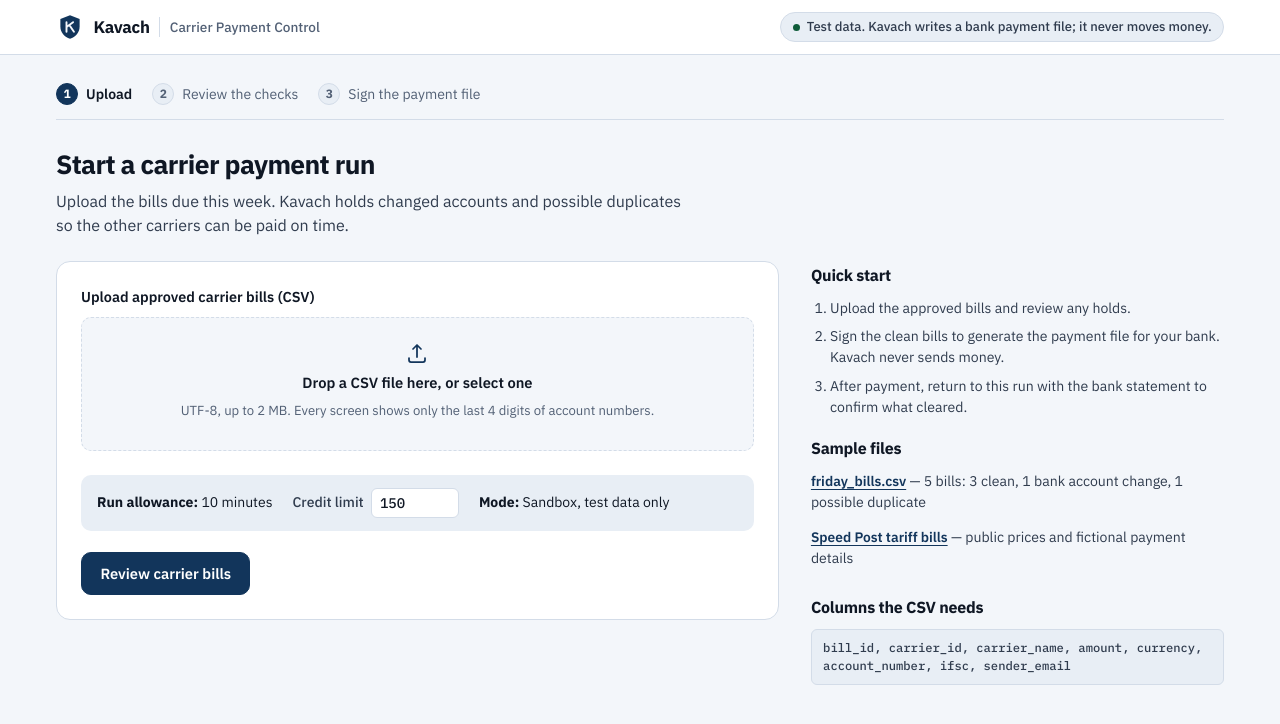
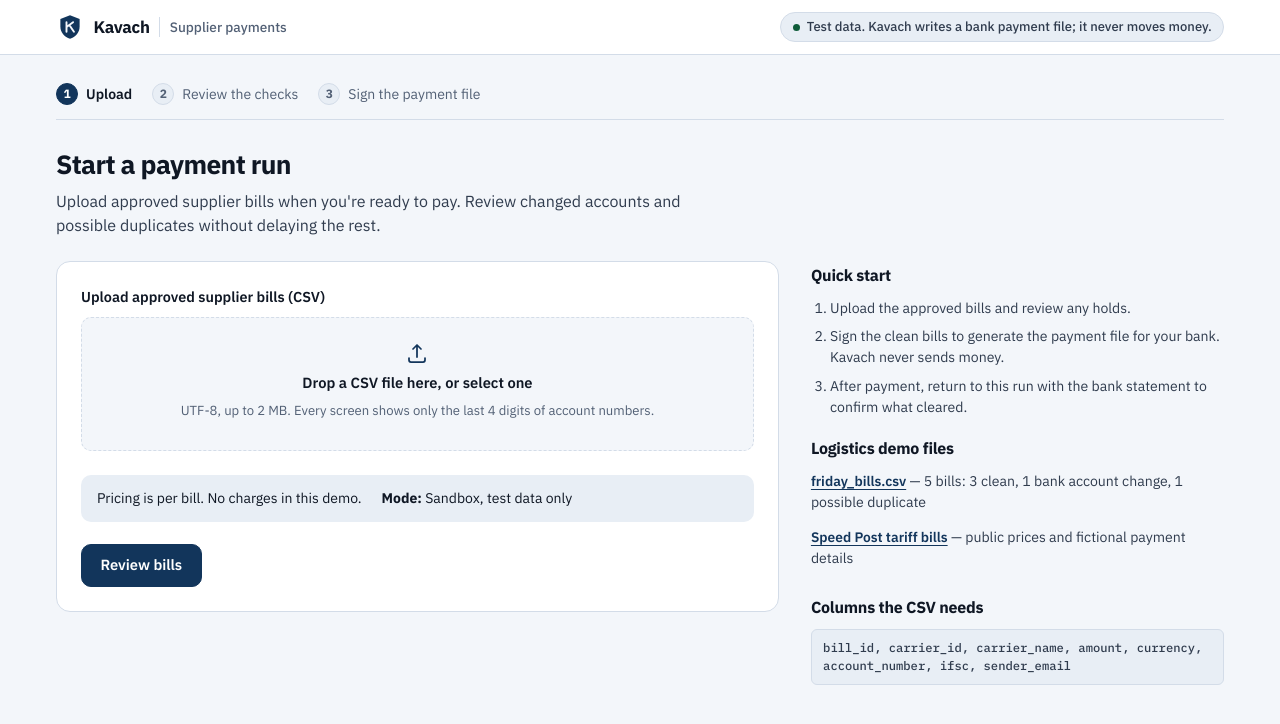
Before and after one commit to ecstaticifrit/CC-DoM, a FastAPI app: page / in a window 1280 px wide. Shown: the top 724 px of the page. Run offline with FastAPI, Linux system fonts and the light colour scheme.

Commit message:
Keep supplier receipts focused on payment outcomes

```diff
--- a/kavach/app.py
+++ b/kavach/app.py
@@ -84,7 +84,7 @@ def create_app(db_path: Path, sources=None, today: date | None = None) -> FastAP
             return templates.TemplateResponse(request, "start.html", ctx(error=str(err)), status_code=400)
         input_hash = hashlib.sha256(data).hexdigest()
         try:
-            cap = float(run_credits) if run_credits.strip() else float(live_config["limits"]["run_credits"])
+            cap = min(float(live_config["limits"]["run_credits"]), float(run_credits)) if run_credits.strip() else float(live_config["limits"]["run_credits"])
         except ValueError:
             cap = float(live_config["limits"]["run_credits"])
         budgeted = BudgetedSources(sources, max_credits=max(0.0, cap), max_seconds=float(live_config["limits"]["run_seconds"]))
@@ -142,18 +142,10 @@ def create_app(db_path: Path, sources=None, today: date | None = None) -> FastAP
         paid = [r for r in signed if r["payout"]["status"] == "paid"]
         returned = [r for r in signed if r["payout"]["status"] == "returned"]
         refs = [r["payout"]["reference_id"] for r in signed]
-        credits = sum(c["cost_credits"] for c in run["calls"])
-        inr = round(credits * config["costs"]["usd_per_credit"] * config["costs"]["inr_per_usd"], 2)
-        offer = config.get("offer", {"fee_inr": 2000, "bills_included": 100, "exceptions_included": 5})
         count = lambda *names: sum(1 for r in rows if r["outcome"] in names)
         recon = run.get("reconciliation")
-        rate = config["costs"]
-        allowance = {**config["limits"]}
-        if run.get("allowance_credits") is not None:
-            allowance["run_credits"] = run["allowance_credits"]
         return {
             "run_id": run["run_id"], "mode": run["mode"], "sandbox": config["sandbox_label"],
-            "allowance": allowance,
             "counts": {k: sum(1 for r in rows if r["outcome"] == k) for k in LABELS if any(r["outcome"] == k for r in rows)},
             "ready_total": total([r for r in rows if r["outcome"] == "ready"]),
             "held_total": total(held), "held": len(held),
@@ -172,20 +164,9 @@ def create_app(db_path: Path, sources=None, today: date | None = None) -> FastAP
                 "with_owner": sum(1 for r in held if (r.get("decision") or {}).get("owner") and (r.get("decision") or {}).get("next_step")),
                 "bank_refs": len(refs), "distinct_bank_refs": len(set(refs)), "bills_signed": len(signed),
                 "double_debits": sum(1 for o in (recon or {}).get("open", []) if "double payment" in o["reason"]),
-                "kavach_cost_inr": inr, "fee_inr": offer["fee_inr"], "bills_included": offer["bills_included"],
-                "exceptions_included": offer["exceptions_included"],
                 "live_checks": [{"adapter": c["adapter"], "status": c["status"]} for c in run["calls"] if c["status"] == "ok"],
             },
             "posted": sum(1 for r in rows if r["outcome"] == "posted"),
-            "cost": {
-                "external_calls": len(run["calls"]), "crustdata_credits": round(credits, 2),
-                "usd": round(credits * rate["usd_per_credit"], 2),
-                "inr": inr,
-                "conversion": f"$1 = Rs {rate['inr_per_usd']} ({rate['rate_date']}); 1 credit = ${rate['usd_per_credit']}",
-                "model_spend": "None. No LLM is used: inputs are structured and rules decide.",
-                "sponsored": "Crustdata credits are hackathon-sponsored; costs shown at list price.",
-                "calls": run["calls"],
-            },
             "personal_data": {
                 "categories": ["carrier bank account numbers", "carrier names", "sender email addresses"] if run["mode"] == "pay_bills"
                               else ["bank statement descriptors", "vendor legal names"],
@@ -359,7 +340,8 @@ def create_app(db_path: Path, sources=None, today: date | None = None) -> FastAP
             "payment_files": run["files"],
             "rows": [{
                 "row_number": r["row_number"], "item_ref": r["item_ref"], "outcome": r["outcome"], "missing": r["missing"],
-                "display": r["display"], "decision": r["decision"], "evidence": r["evidence"], "posting": r["posting"],
+                "display": r["display"], "decision": r["decision"],
+                "evidence": [{k: v for k, v in ev.items() if k != "cost_credits"} for ev in r["evidence"]], "posting": r["posting"],
                 "payout": {k: r["payout"].get(k) for k in ("status", "reference_id", "file_id", "reconciled", "returned")} if r["payout"] else None,
                 "beneficiary_change": run["changes"].get(r["row_number"]),
             } for r in run["rows"]],
--- a/kavach/config.toml
+++ b/kavach/config.toml
@@ -12,8 +12,3 @@ rate_date = "third-party quote, Oct 2026; update on the day"
 
 [privacy]
 retention_days = 30
-
-[offer]
-fee_inr = 2000
-bills_included = 100
-exceptions_included = 5
--- a/kavach/templates/base.html
+++ b/kavach/templates/base.html
@@ -3,7 +3,7 @@
 <head>
   <meta charset="utf-8">
   <meta name="viewport" content="width=device-width, initial-scale=1">
-  <title>{% block title %}Kavach · Carrier payment run{% endblock %}</title>
+  <title>{% block title %}Kavach · Supplier payments{% endblock %}</title>
   <link rel="icon" type="image/svg+xml" href="/static/favicon.svg">
   <link rel="preconnect" href="https://fonts.googleapis.com">
   <link rel="preconnect" href="https://fonts.gstatic.com" crossorigin>
@@ -19,7 +19,7 @@
           <path d="M12 10.5V21.5M12 16L19.5 10.5M15.2 13.7L20.5 21.5" stroke="#F3F6FA" stroke-width="2.2" stroke-linecap="round" stroke-linejoin="round"/>
         </svg>
         <span class="brand-name">Kavach</span>
-        <span class="brand-sub">Carrier Payment Control</span>
+        <span class="brand-sub">Supplier payments</span>
       </a>
       <span class="sandbox-pill"><span class="sandbox-dot" aria-hidden="true"></span>{{ config.sandbox_label }}</span>
     </div>
--- a/kavach/templates/start.html
+++ b/kavach/templates/start.html
@@ -6,8 +6,8 @@
   <li><span class="step-num">3</span>Sign the payment file</li>
 </ol>
 
-<h1>Start a carrier payment run</h1>
-<p class="lead">Upload the bills due this week. Kavach holds changed accounts and possible duplicates so the other carriers can be paid on time.</p>
+<h1>Start a payment run</h1>
+<p class="lead">Upload approved supplier bills when you're ready to pay. Review changed accounts and possible duplicates without delaying the rest.</p>
 
 {% if error %}
 <div class="banner banner-err" role="alert">
@@ -19,7 +19,7 @@
 <div class="start-grid">
   <form class="start-form" method="post" action="/runs" enctype="multipart/form-data">
     <div class="field-group">
-      <span class="field-label">Upload approved carrier bills (CSV)</span>
+      <span class="field-label">Upload approved supplier bills (CSV)</span>
       <label class="dropzone">
         <svg width="24" height="24" viewBox="0 0 24 24" fill="none" stroke="#12355B" stroke-width="1.75" stroke-linecap="round" stroke-linejoin="round" aria-hidden="true"><path d="M12 16V4m0 0-4 4m4-4 4 4"/><path d="M4 17v2a2 2 0 0 0 2 2h12a2 2 0 0 0 2-2v-2"/></svg>
         <span class="dropzone-title">Drop a CSV file here, or select one</span>
@@ -30,12 +30,11 @@
     </div>
 
     <div class="allowance-row">
-      <span><strong>Run allowance:</strong> {{ config.limits.run_seconds // 60 }} minutes</span>
-      <label>Credit limit <input class="allowance-input" type="number" name="run_credits" step="0.1" min="0" value="{{ config.limits.run_credits }}"></label>
+      <span>Pricing is per bill. No charges in this demo.</span>
       <span><strong>Mode:</strong> Sandbox, test data only</span>
     </div>
 
-    <button class="btn" type="submit">Review carrier bills</button>
+    <button class="btn" type="submit">Review bills</button>
   </form>
 
   <aside class="guide">
@@ -46,7 +45,7 @@
       <li>After payment, return to this run with the bank statement to confirm what cleared.</li>
     </ol>
 
-    <h2>Sample files</h2>
+    <h2>Logistics demo files</h2>
     <ul class="sample-links">
       <li><a href="/samples/friday_bills.csv" download>friday_bills.csv</a> — 5 bills: 3 clean, 1 bank account change, 1 possible duplicate</li>
       <li><a href="/samples/public_tariff_bills.csv" download>Speed Post tariff bills</a> — public prices and fictional payment details</li>
```
Also changed, not shown: docs/pilot-offer.md (+3 -8 lines), kavach/templates/run.html (+3 -23 lines), tests/test_run_page.py (+2 -2 lines), tests/test_winning_features.py (+6 -7 lines), .scratch/friday-payment-run/map.md, README.md.
